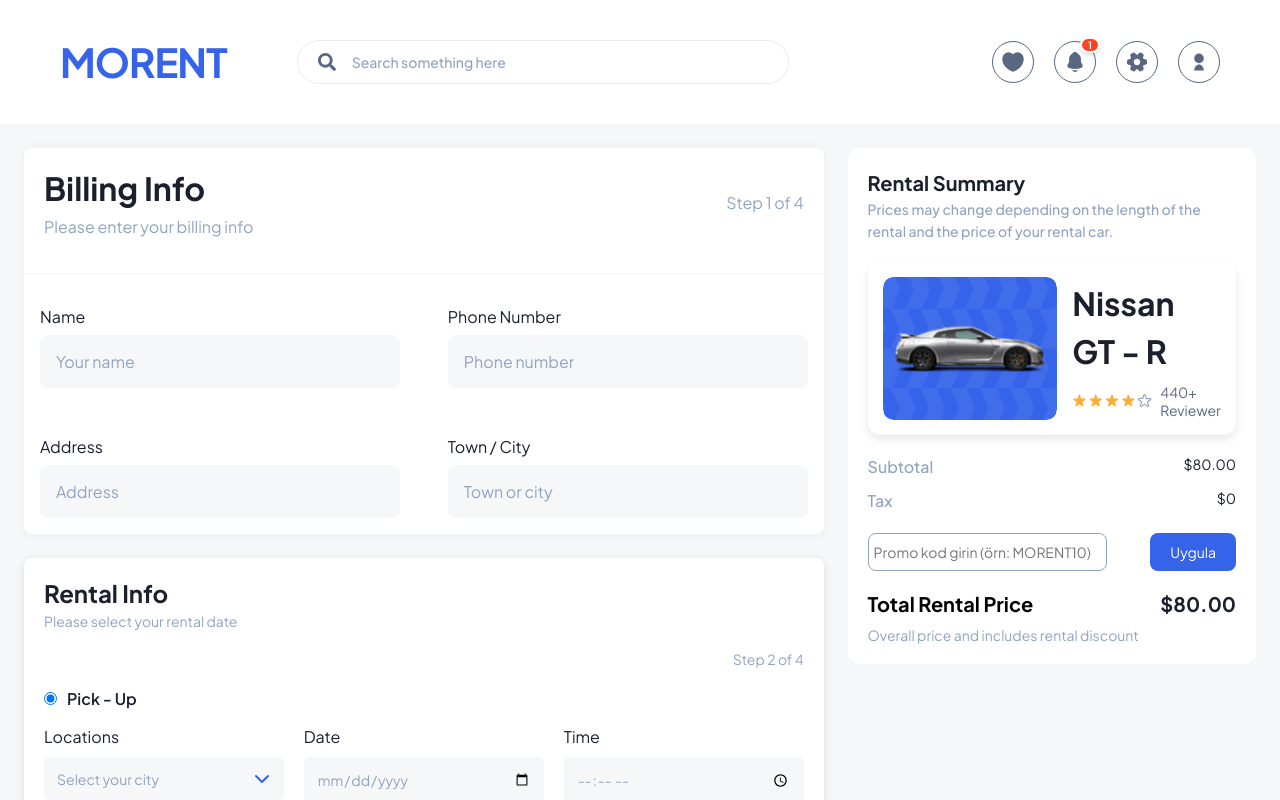
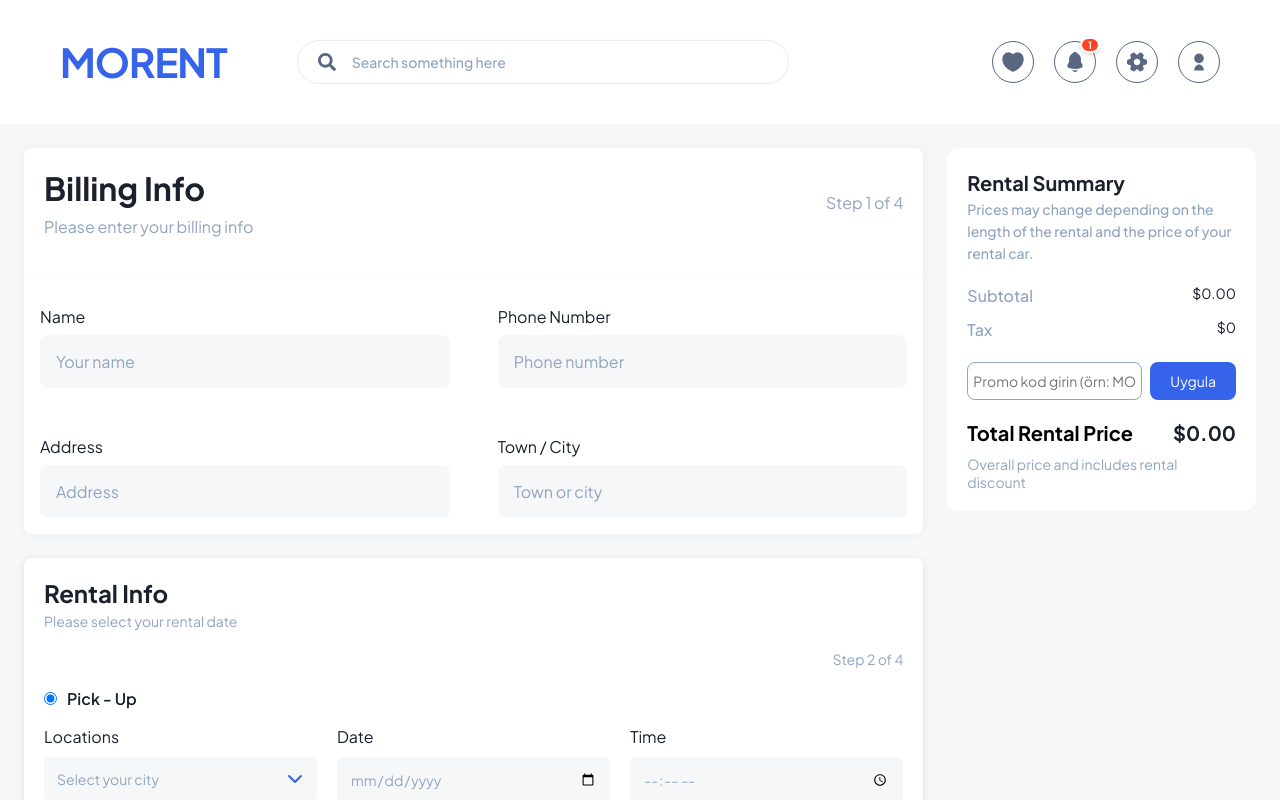
Before and after one commit to Tahir-Mehrekule/Morent, a React (Vite) app: page /payment in a window 1280 px wide. Shown: the top 800 px of the page. Built offline with nearby package versions, Linux system fonts and the light colour scheme.

Commit message:
ödeme ekranında artık hangi araç için yapılıyorsa local storage den bilgi alınarak o araç oluyor

```diff
--- a/src/Components/DetailedProduct/DetailedProduct.jsx
+++ b/src/Components/DetailedProduct/DetailedProduct.jsx
@@ -204,7 +204,23 @@ const DetailedProduct = ({ id }) => {
               {foundCar.discountRate != 0 ? "$" + foundCar.price + ".00" : null}{" "}
             </p>
           </div>
-            <button onClick={() =>{navigate("/payment")}} className={styles.rentNowBtn}>Rent Now</button>
+            <button onClick={() => {
+              // Seçilen araç bilgisini localStorage'a kaydet
+              const selectedCar = {
+                id: foundCar.id,
+                name: foundCar.title,
+                category: foundCar.type,
+                fuelCapacity: `${foundCar.fuelCapacity}L`,
+                transmission: foundCar.steering,
+                peopleCap: foundCar.capacity,
+                productPrice: foundCar.price,
+                discount: foundCar.discountRate,
+                carImg: foundCar.mainImg,
+                finalPrice: newPrice
+              };
+              localStorage.setItem("selectedCar", JSON.stringify(selectedCar));
+              navigate("/payment");
+            }} className={styles.rentNowBtn}>Rent Now</button>
         </div>
       </div>
     </div>
--- a/src/Components/ProductCard/ProductCard.jsx
+++ b/src/Components/ProductCard/ProductCard.jsx
@@ -148,6 +148,22 @@ const ProductCard = ({
         <div className={styles.rentNowButton}>
           <button
             onClick={() => {
+              // Seçilen araç bilgisini localStorage'a kaydet
+              const selectedCar = {
+                id,
+                name,
+                category,
+                fuelCapacity,
+                transmission,
+                peopleCap,
+                productPrice,
+                discount,
+                carImg,
+                finalPrice: discount
+                  ? (productPrice - (productPrice * discount) / 100)
+                  : productPrice
+              };
+              localStorage.setItem("selectedCar", JSON.stringify(selectedCar));
               navigate(`/details/${id}`);
             }}
           >
--- a/src/Components/RentalSummary/RentalSummary.jsx
+++ b/src/Components/RentalSummary/RentalSummary.jsx
@@ -1,13 +1,24 @@
-import { useState } from "react";
+import { useState, useEffect } from "react";
 import styles from "./RentalSummary.module.scss";
 
 const RentalSummary = () => {
-  const [subtotal, setSubtotal] = useState(80.0);
-  const [originalPrice, setOriginalPrice] = useState(80.0);
+  const [selectedCar, setSelectedCar] = useState(null);
+  const [subtotal, setSubtotal] = useState(0);
+  const [originalPrice, setOriginalPrice] = useState(0);
   const [promoCode, setPromoCode] = useState("");
   const [discountApplied, setDiscountApplied] = useState(false);
   const [appliedDiscount, setAppliedDiscount] = useState(0);
   const [discountMessage, setDiscountMessage] = useState("");
+
+  useEffect(() => {
+    // localStorage'dan seçilen araç bilgisini al
+    const storedCar = JSON.parse(localStorage.getItem("selectedCar"));
+    if (storedCar) {
+      setSelectedCar(storedCar);
+      setOriginalPrice(storedCar.finalPrice);
+      setSubtotal(storedCar.finalPrice);
+    }
+  }, []);
 
   const promoCodes = [
     { code: "MORENT10", discount: 10, description: "%10 İndirim" },
@@ -41,17 +52,18 @@ const RentalSummary = () => {
         Prices may change depending on the length of the rental and the price of
         your rental car.
       </p>
+      {selectedCar && (
         <div className={styles.rentalCard}>
           <img
-          src="/NissanGT-R.svg"
-          alt="Nissan GT-R"
+            src={selectedCar.carImg}
+            alt={selectedCar.name}
             className={styles.nissanImage}
           />
           <div className={styles.carDetails}>
-          <h3 className={styles.detailsTitle}>Nissan GT - R</h3>
+            <h3 className={styles.detailsTitle}>{selectedCar.name}</h3>
             <div className={styles.rating}>
               <img
-              src="../../public/ReviewStar.svg"
+                src="/ReviewStar.svg"
                 alt="Star Rating"
                 className={styles.stars}
               />
@@ -59,6 +71,7 @@ const RentalSummary = () => {
             </div>
           </div>
         </div>
+      )}
       <div className={styles.priceDetails}>
         <div className={styles.priceRow}>
           <span className={styles.subTitle}>Subtotal</span>
--- a/src/Components/RentalSummary/RentalSummary.module.scss
+++ b/src/Components/RentalSummary/RentalSummary.module.scss
@@ -37,6 +37,8 @@
       width: 175px;
       height: 143px;
       margin-right: 15px;
+      object-fit: cover;
+      border-radius: 8px;
     }
 
     .carDetails {
```
Lines whose indentation alone changed are shown as unchanged.
